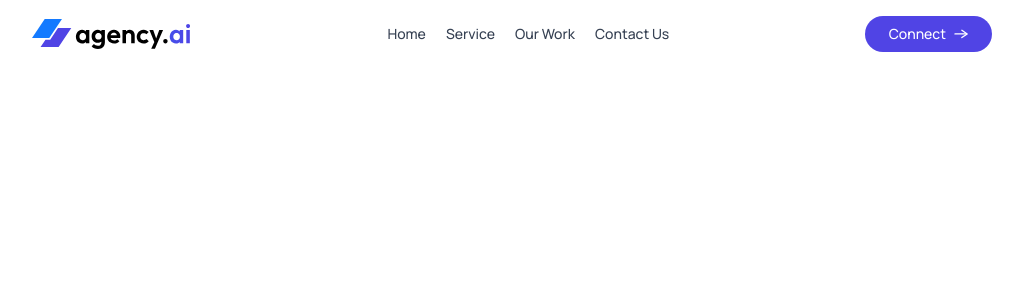
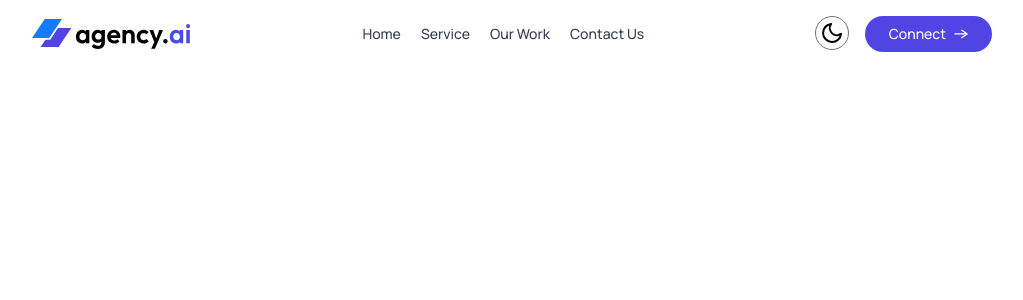
Before and after one commit to kamleshBisht04/agency.ai-, a React (Vite) app: page / in a window 1280 px wide. Shown: the top 300 px of the page, without its empty margins (128-1151 px from the left). Built offline with nearby package versions, Linux system fonts and the light colour scheme.

Commit message:
adding the theme and toggle and dark and light mode

```diff
--- a/src/App.jsx
+++ b/src/App.jsx
@@ -2,7 +2,9 @@ import React, { useState } from "react";
 import Navbar from "./components/Navbar/Navbar";
 
 const App = () => {
-  const [theme, setTheme] = useState("light");
+  const [theme, setTheme] = useState(
+    localStorage.getItem("theme") ? localStorage.getItem("theme") : "light",
+  );
 
   return (
     <div>
--- a/src/components/Navbar/Navbar.jsx
+++ b/src/components/Navbar/Navbar.jsx
@@ -1,5 +1,6 @@
 import { useState } from "react";
 import assets from "../../assets/assets";
+import ThemeToggleBtn from "./ThemeToggleBtn";
 
 const navItems = [
   { id: 1, title: "Home", value: "#" },
@@ -12,7 +13,7 @@ const Navbar = ({ theme, setTheme }) => {
   const [sidebarOpen, setSidebarOpen] = useState(false);
 
   return (
-    <div className="flex justify-between items-center px-4 sm:px-12 lg:px-24 xl:px-40 py-4 sticky z-20 backdrop-blur-xl font-medium bg-white/50 dark:bg-gray-900/70">
+    <div className="flex justify-between items-center px-4 sm:px-12 lg:px-24 xl:px-40 py-4 sticky z-20 backdrop-blur-xl font-medium bg-white/50 dark:bg-gray-900/100">
       <img
         src={theme === "dark" ? assets.logo_dark : assets.logo}
         className="w-32 sm:w-40"
@@ -44,6 +45,8 @@ const Navbar = ({ theme, setTheme }) => {
       </div>
 
       <div className="flex item-center gap-2 sm:gap-4">
+        <ThemeToggleBtn theme={theme} setTheme={setTheme} />
+
         <img
           src={theme === "dark" ? assets.menu_icon_dark : assets.menu_icon}
           alt="menu icon"
--- /dev/null
+++ b/src/components/Navbar/ThemeToggleBtn.jsx
@@ -0,0 +1,41 @@
+import React, { useEffect } from "react";
+import assets from "../../assets/assets";
+
+const ThemeToggleBtn = ({ theme, setTheme }) => {
+
+    useEffect(()=>{
+        const preferDarkMode =window.matchMedia('(prefers-color-scheme:dark)').matches;
+        setTheme(theme || (preferDarkMode ? 'dark' :'light'))
+    },[])
+
+  useEffect(() => {
+    if (theme === "dark") {
+      document.documentElement.classList.add("dark");
+    } else {
+      document.documentElement.classList.remove("dark");
+    }
+    localStorage.setItem("theme", theme);
+  }, [theme]);
+
+  return (
+    <>
+      {theme === "dark" ? (
+        <img
+          onClick={() => setTheme("light")}
+          src={assets.sun_icon}
+          className="size-8.5 p-1.5 border border-gray-500 rounded-full"
+          alt="light-mode-icon"
+        />
+      ) : (
+        <img
+          onClick={() => setTheme("dark")}
+          src={assets.moon_icon}
+          className="size-8.5 p-1 border border-gray-500 rounded-full"
+          alt="dark-mode-icon"
+        />
+      )}
+    </>
+  );
+};
+
+export default ThemeToggleBtn;
```
